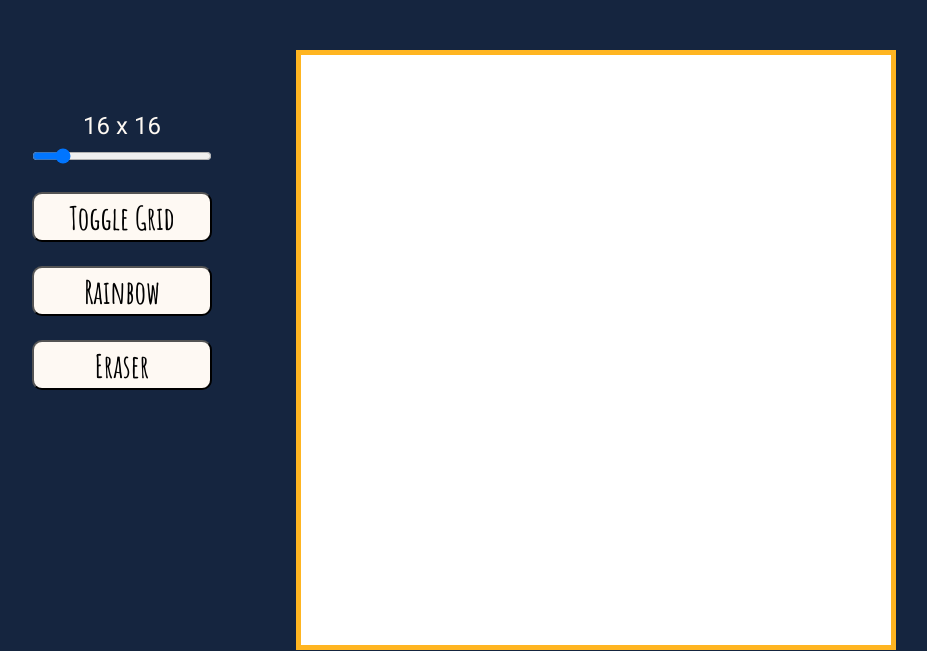
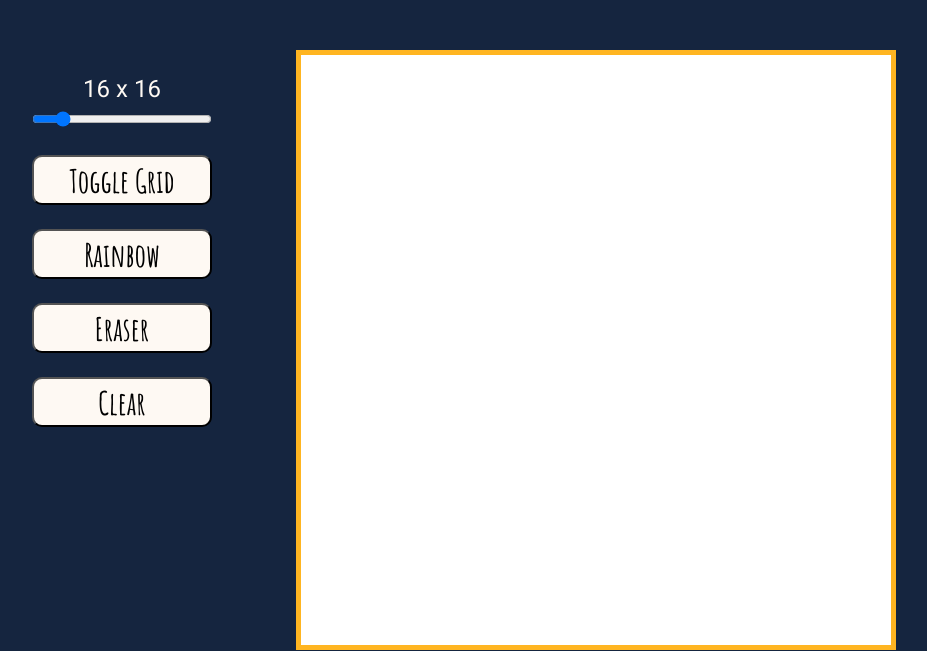
Before and after one commit to jhonelvillanueva/etch-a-sketch, a plain HTML site: page index.html in a window 1280 px wide. Shown: the part 149-800 px from the top of the page, without its empty margins (44-971 px from the left). Drawn offline with Linux system fonts and the light colour scheme.

Commit message:
Add clear button

```diff
--- a/index.html
+++ b/index.html
@@ -20,6 +20,7 @@
             <button class="grid">Toggle Grid</button>
             <button class="rainbow">Rainbow</button>
             <button class="eraser">Eraser</button>
+            <button class="clear">Clear</button>
         </div>
         <div class="container">
             <h1>Etch-a-Sketch</h1>
--- a/styles.css
+++ b/styles.css
@@ -79,10 +79,16 @@ h1 {
 
 .eraser,
 .rainbow,
-.grid {
+.grid,
+.clear {
+  cursor: pointer;
   font-family: 'Amatic SC', cursive;
   font-size: 32px;
   background-color: #fef9f3;
   height: 50px;
   border-radius: 10px;
 }
+
+.clear:active {
+  border: 5px solid #ffb521;
+}
```
